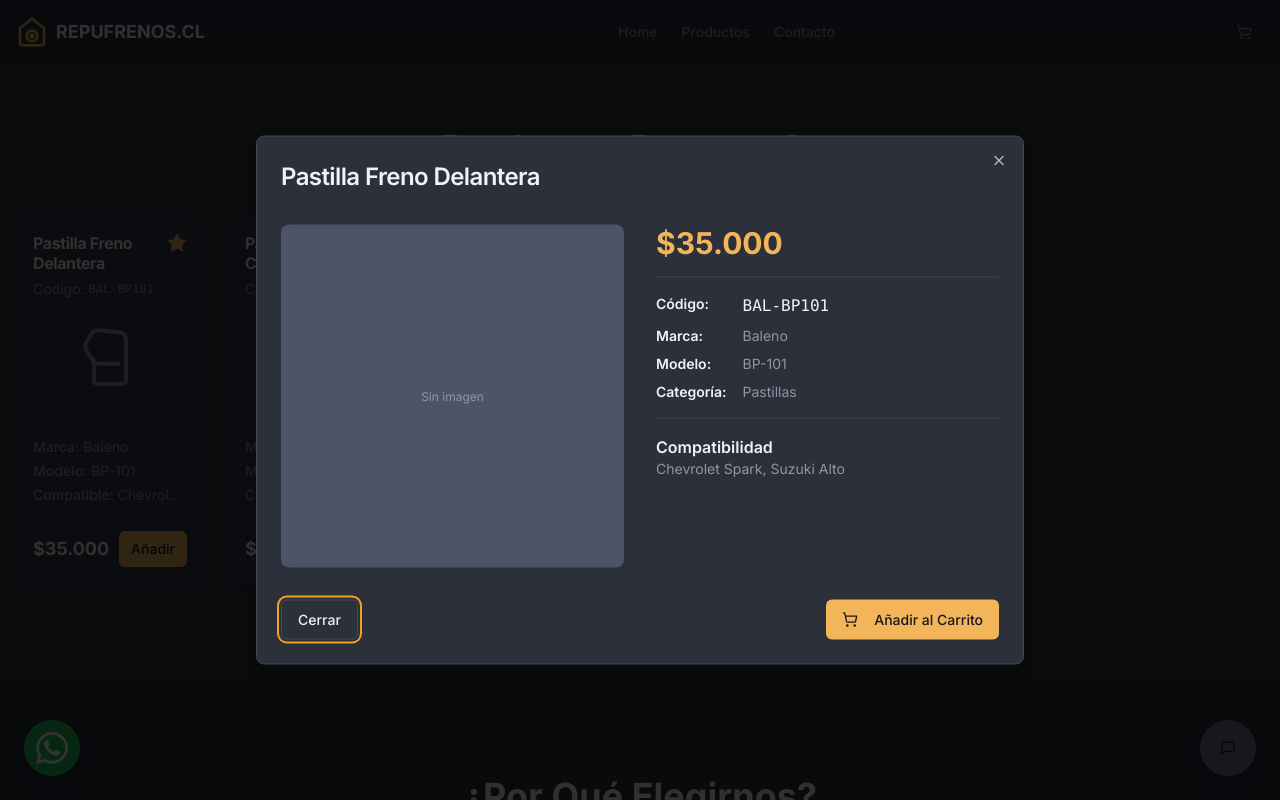
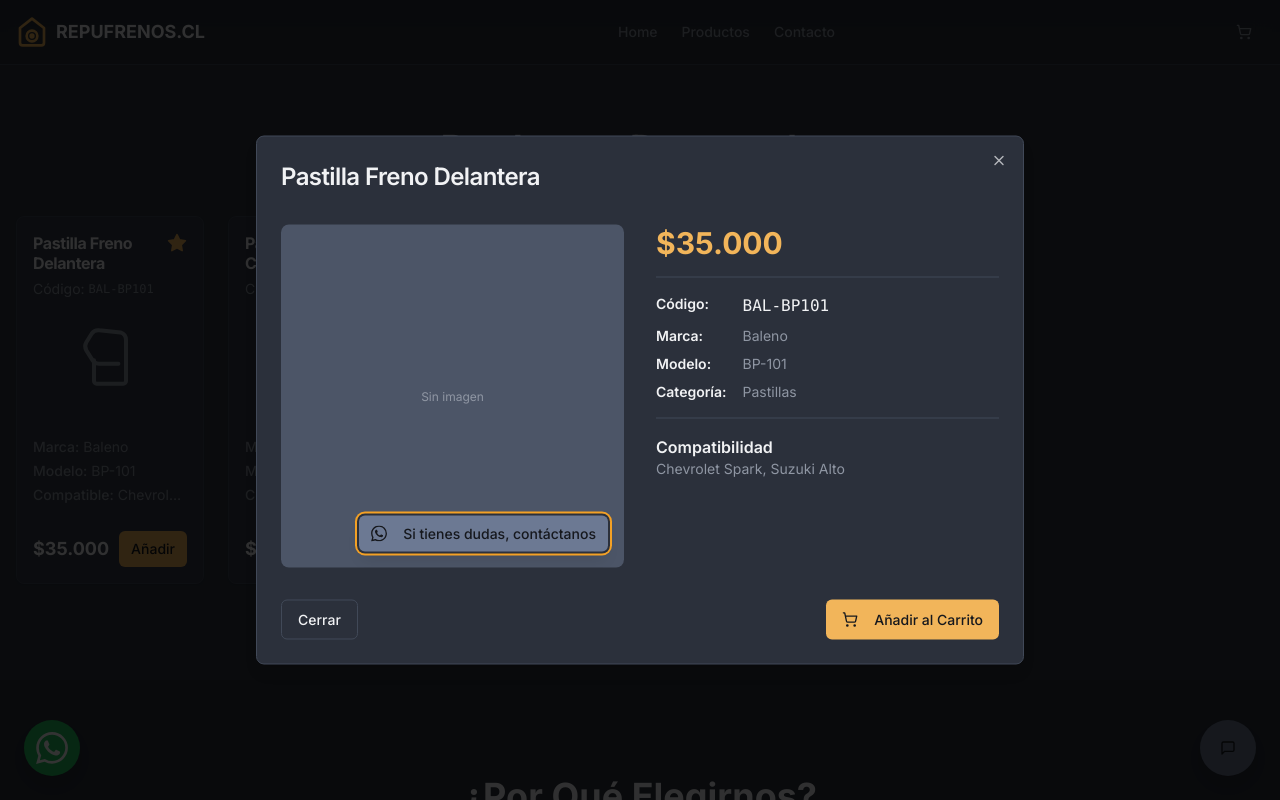
Before and after one commit to marce1404/TIENDA-FRENOS, a Next.js app: page / in a window 1280 px wide. Both pictures are taken after a click on the element 110 px from the left and 889 px from the top of the page. Shown: the part 489-1289 px from the top of the page. Built offline with nearby package versions, Linux system fonts and the light colour scheme.

Commit message:
agrega a la venta emergente de productos, un mensaje flotante que lleve

```diff
--- a/src/app/page.tsx
+++ b/src/app/page.tsx
@@ -21,6 +21,7 @@ import { Separator } from '@/components/ui/separator';
 import { useCart } from '@/hooks/use-cart';
 import Image from 'next/image';
 import { useDefaultImages } from '@/hooks/use-default-images';
+import { ProductDialogContact } from '@/components/ProductDialogContact';
 
 const formatPrice = (price: number) => {
   return new Intl.NumberFormat('es-CL', {
@@ -157,6 +158,7 @@ export default function HomePage() {
                             Sin imagen
                         </div>
                     )}
+                    <ProductDialogContact product={selectedProduct} />
                 </div>
                 <div className="flex flex-col space-y-4">
                   <p className="text-3xl font-bold text-primary">{formatPrice(selectedProduct.price)}</p>
--- a/src/app/productos/page.tsx
+++ b/src/app/productos/page.tsx
@@ -29,6 +29,7 @@ import {
 import { Separator } from '@/components/ui/separator';
 import Image from 'next/image';
 import { useDefaultImages } from '@/hooks/use-default-images';
+import { ProductDialogContact } from '@/components/ProductDialogContact';
 
 
 export default function ProductosPage() {
@@ -280,6 +281,7 @@ export default function ProductosPage() {
                             Sin imagen
                         </div>
                     )}
+                    <ProductDialogContact product={selectedProduct} />
                 </div>
                 <div className="flex flex-col space-y-4">
                   <p className="text-3xl font-bold text-primary">{formatPrice(selectedProduct.price)}</p>
--- /dev/null
+++ b/src/components/ProductDialogContact.tsx
@@ -0,0 +1,48 @@
+
+'use client';
+
+import { useState, useEffect } from 'react';
+import { Button } from '@/components/ui/button';
+import { WhatsAppIcon } from '@/components/icons/WhatsAppIcon';
+import type { Product } from '@/lib/types';
+
+interface ProductDialogContactProps {
+  product: Product;
+}
+
+export function ProductDialogContact({ product }: ProductDialogContactProps) {
+  const [whatsappNumber, setWhatsappNumber] = useState('56912345678');
+
+  useEffect(() => {
+    const getWhatsappNumber = () => {
+        let loadedNumber = '56912345678';
+        const savedInfo = localStorage.getItem('whatsappInfo');
+        if (savedInfo) {
+            try {
+                const { number } = JSON.parse(savedInfo);
+                if (number) loadedNumber = number;
+            } catch (e) {
+                // use default if parsing fails
+            }
+        }
+        setWhatsappNumber(loadedNumber);
+    };
+
+    getWhatsappNumber();
+  }, []);
+
+  const handleContactClick = () => {
+    const message = `¡Hola! Tengo una duda sobre el producto "${product.name}" (código: ${product.code}).`;
+    const whatsappUrl = `https://wa.me/${whatsappNumber}?text=${encodeURIComponent(message)}`;
+    window.open(whatsappUrl, '_blank');
+  };
+
+  return (
+    <div className="absolute bottom-4 right-4 z-10">
+      <Button onClick={handleContactClick} size="sm" variant="secondary" className="shadow-lg">
+        <WhatsAppIcon className="h-5 w-5 mr-2" />
+        Si tienes dudas, contáctanos
+      </Button>
+    </div>
+  );
+}
--- a/src/components/WhatsAppButton.tsx
+++ b/src/components/WhatsAppButton.tsx
@@ -1,14 +1,9 @@
+
 'use client';
 
 import { useState, useEffect } from 'react';
 import { cn } from '@/lib/utils';
-
-const WhatsAppIcon = (props: React.SVGProps<SVGSVGElement>) => (
-    <svg role="img" viewBox="0 0 24 24" xmlns="http://www.w3.org/2000/svg" fill="currentColor" {...props}>
-        <title>WhatsApp</title>
-        <path d="M17.472 14.382c-.297-.149-1.758-.867-2.03-.967-.273-.099-.471-.148-.67.15-.197.297-.767.966-.94 1.164-.173.199-.347.223-.644.075-.297-.15-1.255-.463-2.39-1.475-.883-.788-1.48-1.761-1.653-2.059-.173-.297-.018-.458.13-.606.134-.133.297-.347.446-.52.149-.174.198-.298.298-.497.099-.198.05-.371-.025-.52-.075-.149-.669-1.612-.916-2.207-.242-.579-.487-.5-.669-.51-.173-.008-.371-.01-.57-.01-.198 0-.52.074-.792.372-.272.297-1.04 1.016-1.04 2.479 0 1.462 1.065 2.875 1.213 3.074.149.198 2.096 3.2 5.077 4.487.709.306 1.262.489 1.694.625.712.227 1.36.195 1.871.118.571-.085 1.758-.719 2.006-1.413.248-.694.248-1.289.173-1.413-.074-.124-.272-.198-.57-.347m-5.421 7.403h-.004a9.87 9.87 0 01-5.031-1.378l-.361-.214-3.741.982.998-3.648-.235-.374a9.86 9.86 0 01-1.51-5.26c.001-5.45 4.436-9.884 9.888-9.884 2.64 0 5.122 1.03 6.988 2.898a9.825 9.825 0 012.893 6.994c-.003 5.45-4.437 9.884-9.885 9.884m8.413-18.297A11.815 11.815 0 0012.05 0C5.495 0 .16 5.335.157 11.892c0 2.096.547 4.142 1.588 5.945L.057 24l6.305-1.654a11.882 11.882 0 005.683 1.448h.005c6.554 0 11.89-5.335 11.893-11.893a11.821 11.821 0 00-3.48-8.413Z"/>
-    </svg>
-);
+import { WhatsAppIcon } from './icons/WhatsAppIcon';
 
 export function WhatsAppButton() {
   const [whatsappNumber, setWhatsappNumber] = useState('56912345678');
--- /dev/null
+++ b/src/components/icons/WhatsAppIcon.tsx
@@ -0,0 +1,10 @@
+
+import * as React from 'react';
+import { cn } from '@/lib/utils';
+
+export const WhatsAppIcon = (props: React.SVGProps<SVGSVGElement>) => (
+    <svg role="img" viewBox="0 0 24 24" xmlns="http://www.w3.org/2000/svg" fill="currentColor" {...props}>
+        <title>WhatsApp</title>
+        <path d="M17.472 14.382c-.297-.149-1.758-.867-2.03-.967-.273-.099-.471-.148-.67.15-.197.297-.767.966-.94 1.164-.173.199-.347.223-.644.075-.297-.15-1.255-.463-2.39-1.475-.883-.788-1.48-1.761-1.653-2.059-.173-.297-.018-.458.13-.606.134-.133.297-.347.446-.52.149-.174.198-.298.298-.497.099-.198.05-.371-.025-.52-.075-.149-.669-1.612-.916-2.207-.242-.579-.487-.5-.669-.51-.173-.008-.371-.01-.57-.01-.198 0-.52.074-.792.372-.272.297-1.04 1.016-1.04 2.479 0 1.462 1.065 2.875 1.213 3.074.149.198 2.096 3.2 5.077 4.487.709.306 1.262.489 1.694.625.712.227 1.36.195 1.871.118.571-.085 1.758-.719 2.006-1.413.248-.694.248-1.289.173-1.413-.074-.124-.272-.198-.57-.347m-5.421 7.403h-.004a9.87 9.87 0 01-5.031-1.378l-.361-.214-3.741.982.998-3.648-.235-.374a9.86 9.86 0 01-1.51-5.26c.001-5.45 4.436-9.884 9.888-9.884 2.64 0 5.122 1.03 6.988 2.898a9.825 9.825 0 012.893 6.994c-.003 5.45-4.437 9.884-9.885 9.884m8.413-18.297A11.815 11.815 0 0012.05 0C5.495 0 .16 5.335.157 11.892c0 2.096.547 4.142 1.588 5.945L.057 24l6.305-1.654a11.882 11.882 0 005.683 1.448h.005c6.554 0 11.89-5.335 11.893-11.893a11.821 11.821 0 00-3.48-8.413Z"/>
+    </svg>
+);
```
